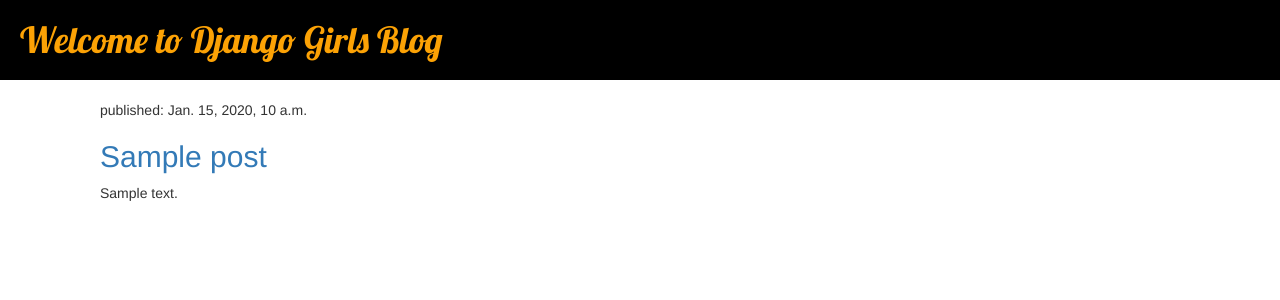
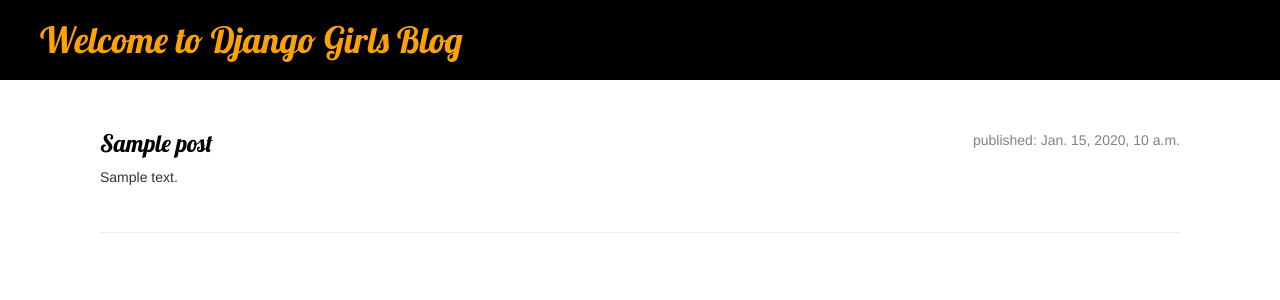
Before and after one commit to jmsalcido/django-girls-tutorial, a Django app: template blog/templates/blog/post_list.html in a window 1280 px wide. Shown: the top 300 px of the page. Run offline with Django 3.2, Linux system fonts and the light colour scheme; the template is opened without the code that fills it: values that come from a table or form of the project are taken from there, others are empty; tables that the repository leaves empty hold one stand-in row (values such as "Sample post"); some libraries are stand-ins or nearby versions.

Commit message:
Update CSS

```diff
--- a/blog/static/css/blog.css
+++ b/blog/static/css/blog.css
@@ -1,16 +1,32 @@
 header h1 {
-    font-family: 'Lobster';
+    font-family: 'Lobster', cursive;
     background-color: black;
     margin: 0;
-    padding: 20px;
+    padding: 20px 20px 20px 40px;
 }
-
 h1 a {
     color: #fca205;
 }
-
+h1 a:hover {
+    color: #fca205;
+    text-decoration: none;
+}
 section {
     margin-top: 20px;
     margin-left: 100px;
     margin-right: 100px;
 }
+.date {
+    float: right;
+    color: #828282;
+}
+.post {
+    padding-bottom: 15px;
+}
+.post h3 a, .post h3 a:visited {
+    font-family: 'Lobster', cursive;
+    color: #000000;
+}
+.post_list {
+    margin-top: 50px;
+}
--- a/blog/templates/blog/post_list.html
+++ b/blog/templates/blog/post_list.html
@@ -14,20 +14,22 @@
 <body>
     <header>
         <h1>
-            <a href="#">Welcome to Django Girls Blog</a>
+            <a href="/">Welcome to Django Girls Blog</a>
         </h1>
     </header>
 
     <section class="post_list">
         {% for post in posts %}
         <div class="post">
-            <p>published: {{ post.published_date }}</p>
-            <h2><a href="#">{{ post.title }}</a></h2>
+            <div class="date">
+                published: {{ post.published_date }}
+            </div>
+            <h3><a href="#">{{ post.title }}</a></h3>
             <p>
                 {{post.text|linebreaks}}
             </p>
         </div>
-        {% endfor %}
+        <hr> {% endfor %}
     </section>
 </body>
 
```
